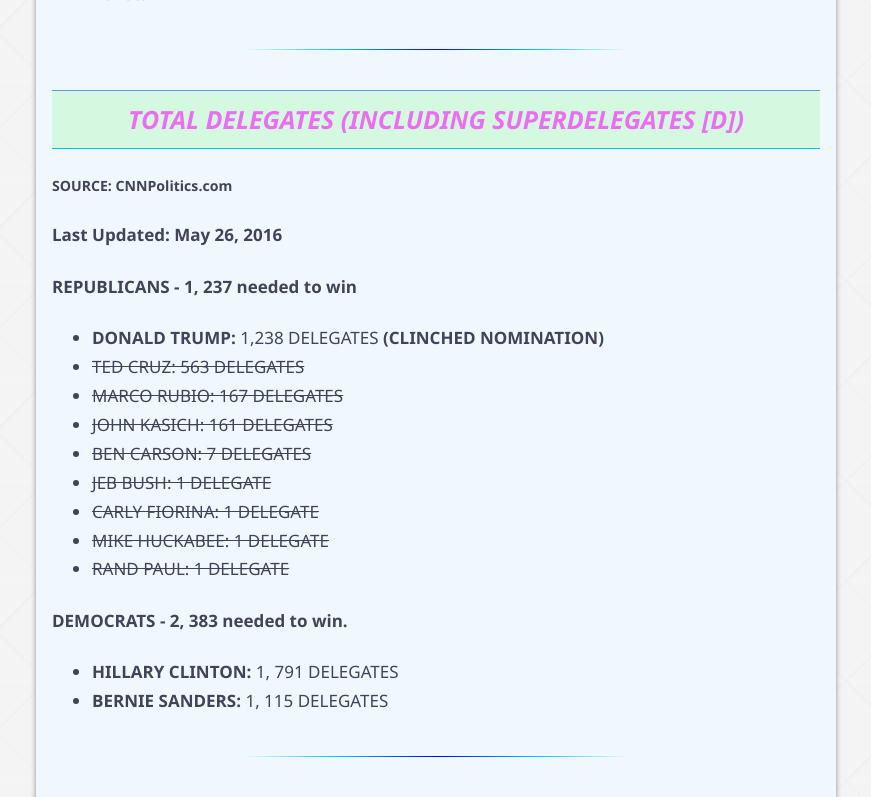
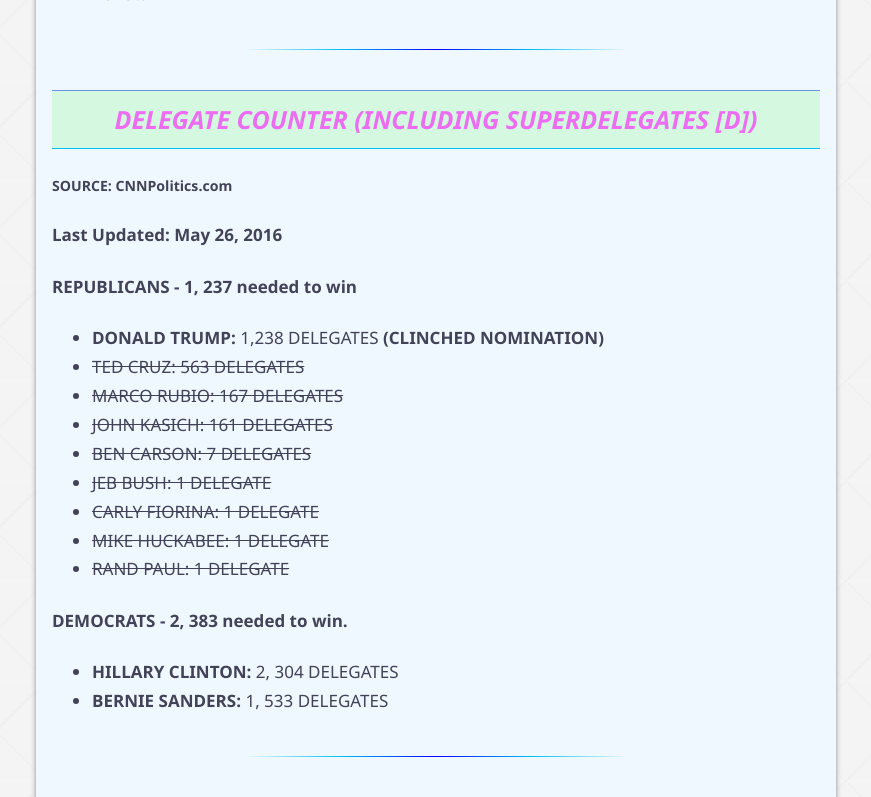
Before and after one commit to rshivjiani/rshivjiani.github.io, a Jekyll site: the page built from _posts/2016-03-01-election-hq.md, in a window 1280 px wide and 1400 px high, scrolled down 5461 px. Shown: the part 158-955 px from the top of the window, without its empty margins (204-1075 px from the left). Built offline with Jekyll 4.4.1, drawn with Linux system fonts in a browser that asks for light colours.

Commit message:
Changed delegate counter

```diff
--- a/_posts/2016-03-01-election-hq.md
+++ b/_posts/2016-03-01-election-hq.md
@@ -153,7 +153,7 @@ ________________________________________________________________
 
 _____________________________________
 
-### **TOTAL DELEGATES (INCLUDING SUPERDELEGATES [D])**
+### **DELEGATE COUNTER (INCLUDING SUPERDELEGATES [D])**
 
 ##### **SOURCE: CNNPolitics.com**
 #### Last Updated: May 26, 2016
@@ -171,8 +171,8 @@ _____________________________________
 - <s> RAND PAUL: 1 DELEGATE </s>
 
 #### DEMOCRATS - 2, 383 needed to win.
-- **HILLARY CLINTON:** 1, 791 DELEGATES
-- **BERNIE SANDERS:** 1, 115 DELEGATES
+- **HILLARY CLINTON:** 2, 304 DELEGATES
+- **BERNIE SANDERS:** 1, 533 DELEGATES
 
 -------------------------------
 
```
